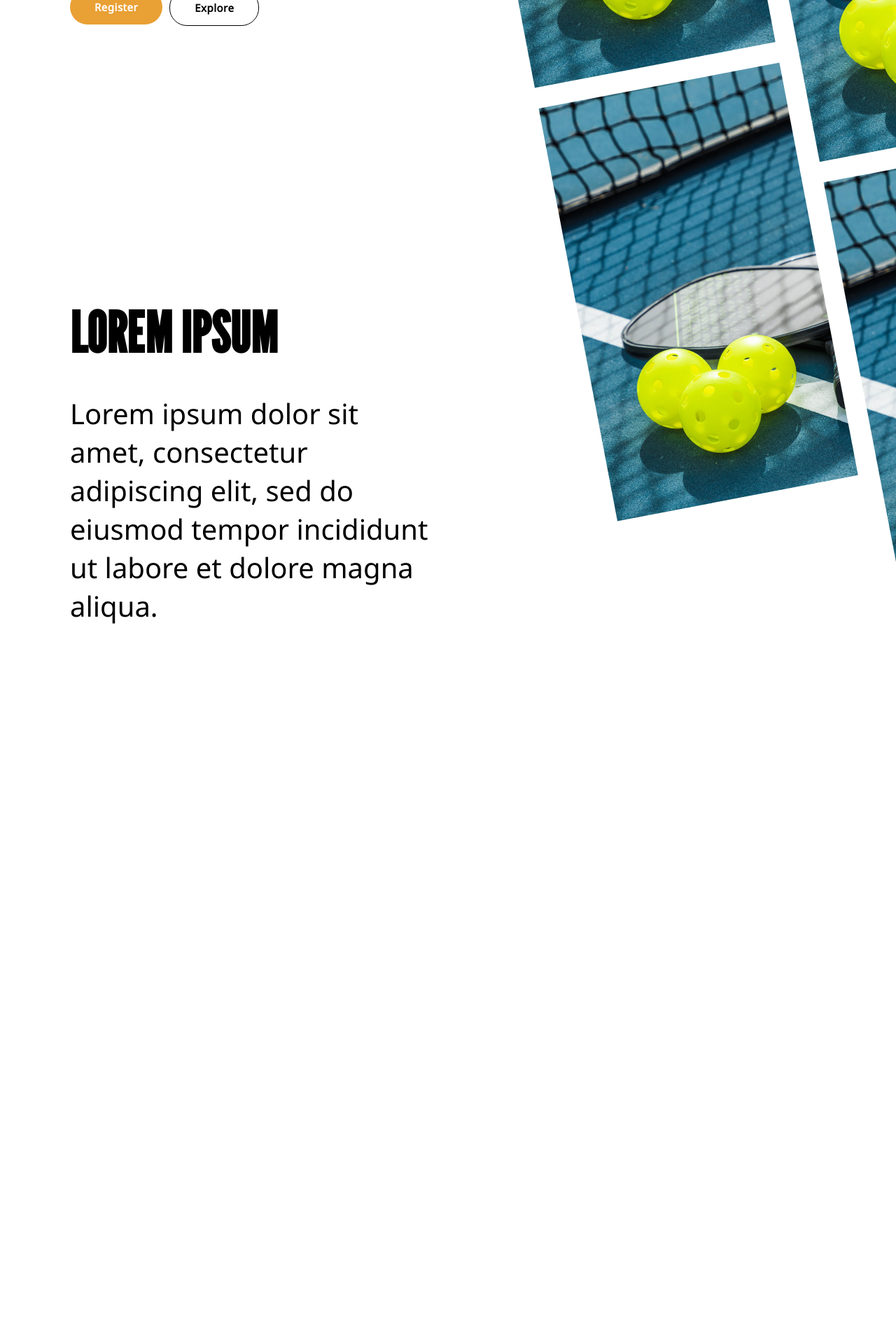
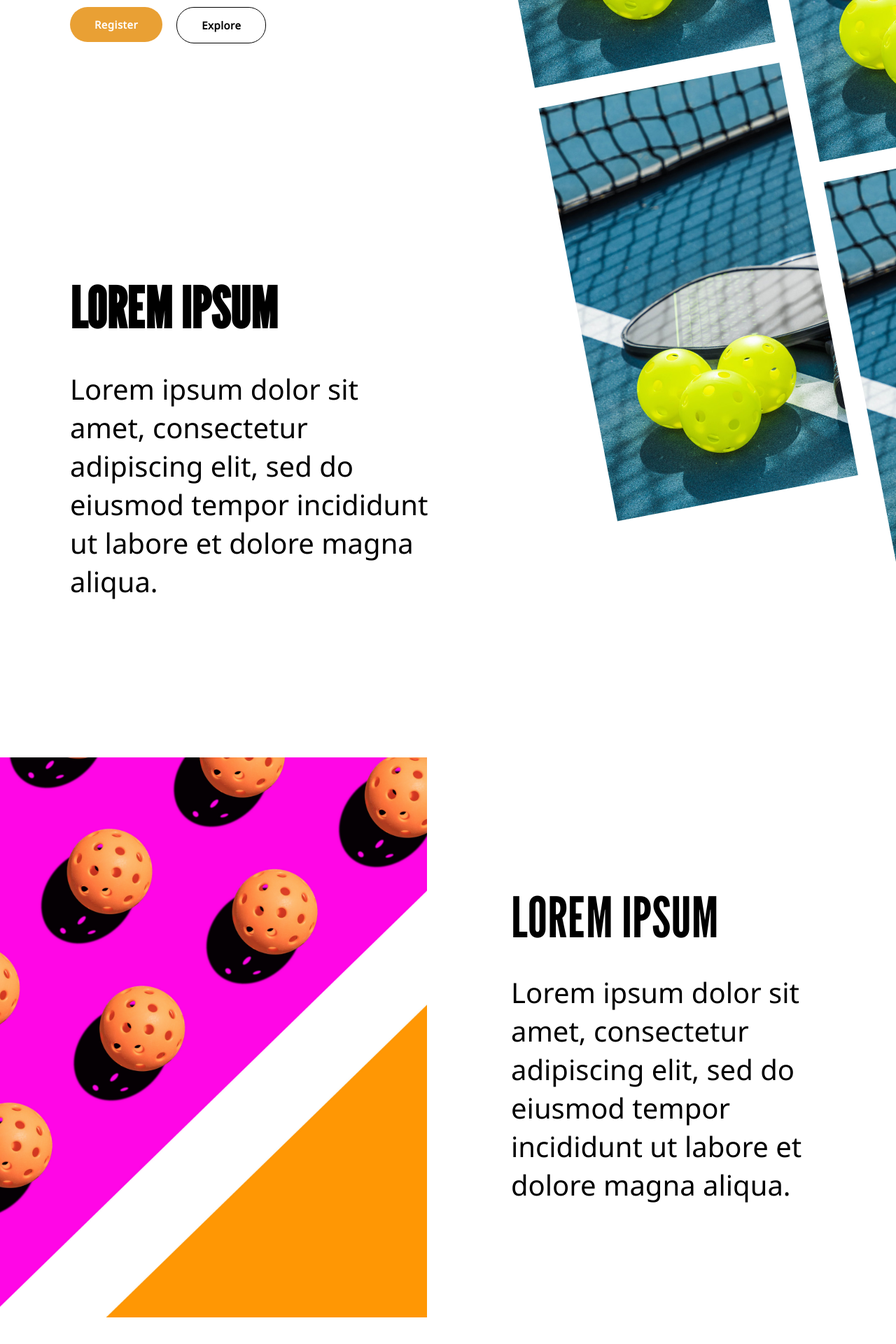
Before and after one commit to jacksonkalmbach/ipw, a React (Create React App) app: page / in a window 1280 px wide. Shown: the part 668-2588 px from the top of the page at 70% size. Before the commit the page ends 1766 px from the top, so only its background shows below. Built offline with nearby package versions, Linux system fonts and the light colour scheme.

Commit message:
add additional landing page component and styling

```diff
--- a/public/index.html
+++ b/public/index.html
@@ -13,6 +13,8 @@
     <link rel="preconnect" href="https://fonts.gstatic.com" crossorigin>
     <link href="https://fonts.googleapis.com/css2?family=League+Gothic&family=Noto+Sans&display=swap" rel="stylesheet">
     <link rel="apple-touch-icon" href="%PUBLIC_URL%/logo192.png" />
+    <link rel="stylesheet" href="https://fonts.googleapis.com/css2?family=Material+Symbols+Outlined:opsz,wght,FILL,GRAD@20..48,100..700,0..1,-50..200" />
+
     <!--
       manifest.json provides metadata used when your web app is installed on a
       user's mobile device or desktop. See https://developers.google.com/web/fundamentals/web-app-manifest/
--- a/src/components/button/button.styles.scss
+++ b/src/components/button/button.styles.scss
@@ -15,10 +15,27 @@
   padding: 0 35px;
   text-decoration: none;
 
-  &:hover {
+  position: relative;
+  overflow: hidden;
+
+  &::before {
+    content: "";
+    position: absolute;
+    top: 50%;
+    left: 50%;
+    transform: translate(-50%, -50%);
+    width: 0;
+    height: 0;
     background-color: white;
-    color: black;
-    border: 1px solid black;
+    border-radius: 50%;
+    opacity: 0;
+  }
+
+  &:hover::before {
+    // width: 300%;
+    // height: 300%;
+    opacity: 0.3;
+    transition: width 0.3s ease-out, height 0.3s ease-out, opacity 0.5s ease-out;
   }
 
   &.inverted {
@@ -46,3 +63,10 @@
     padding: 0 20px;
   }
 }
+
+.button-container:hover {
+  background-color: white;
+  color: black;
+  border: 1px solid black;
+  transition: background-color 0.3s ease-out, color 0.3s ease-out;
+}
--- a/src/components/hero-page/hero-page.styles.scss
+++ b/src/components/hero-page/hero-page.styles.scss
@@ -32,16 +32,13 @@
 }
 
 .button-container {
+  margin-top: 25px;
   display: flex;
   justify-content: flex-start;
 }
 
-button {
-  margin-right: 25px;
-}
-
-button :last-child {
-  margin-right: 0;
+.button-container:first-child {
+  margin-right: 10px;
 }
 
 .images-container {
@@ -111,14 +108,4 @@ button :last-child {
   .home-image {
     display: none;
   }
-
-  .home-image:first-child {
-    display: block;
-    width: 100vw;
-    height: 400px;
-    margin-right: 0;
-    margin-top: 0;
-  }
-
-
 }
--- a/src/components/home-about/home-about.styles.scss
+++ b/src/components/home-about/home-about.styles.scss
@@ -6,7 +6,7 @@
 .home-about-title {
   font-size: 80px;
   font-family: 'League Gothic', sans-serif;
-  margin-top: 90px;
+  margin-top: 30px;
   margin-bottom: 40px;
 }
 
--- /dev/null
+++ b/src/components/under-hero/under-hero.component.jsx
@@ -0,0 +1,18 @@
+import React from "react";
+
+import pickleImg from '../../assets/pickleball-colorful.png';
+import './under-hero.styles.scss';
+
+const UnderHero = () => {
+  return(
+    <div className="under-hero-container">
+        <img className="under-hero-img" src={pickleImg} alt='pickle'/>
+        <div className="under-hero-text-container">
+          <h2 className="under-hero-title">LOREM IPSUM</h2>
+          <p className="under-hero-text">Lorem ipsum dolor sit amet, consectetur adipiscing elit, sed do eiusmod tempor incididunt ut labore et dolore magna aliqua.</p>
+        </div>
+    </div>
+  )
+};
+
+export default UnderHero;
--- /dev/null
+++ b/src/components/under-hero/under-hero.styles.scss
@@ -0,0 +1,37 @@
+.under-hero-container {
+  margin: 40px 0;
+  display: flex;
+  align-items: center;
+}
+
+.under-hero-img {
+  width: calc(50vw + 120px);
+  height: 100vh;
+  object-fit:cover;
+  overflow: hidden;
+  margin-left: -120px;
+}
+
+.under-hero-text-container {
+  display: flex;
+  flex-direction: column;
+  justify-content: center;
+  max-width: 50vw;
+}
+
+.under-hero-title {
+  text-transform: uppercase;
+  font-family: 'League Gothic', sans-serif;
+  font-size: 80px;
+  line-height: 1;
+  font-weight: 500;
+  margin-bottom: 40px;
+  padding-left: 120px;
+}
+
+.under-hero-text {
+  width: 75%;
+  margin-top: 0;
+  font-size: 40px;
+  padding-left: 120px;
+}
--- a/src/routes/home/home.component.jsx
+++ b/src/routes/home/home.component.jsx
@@ -1,11 +1,13 @@
 import React from "react";
 
 import HeroPage from "../../components/hero-page/hero-page.components";
+import UnderHero from "../../components/under-hero/under-hero.component";
 
 const Home = () => {
   return(
     <>
       <HeroPage />
+      <UnderHero />
     </>
   )
 };
--- a/src/routes/navigation/navigation.component.jsx
+++ b/src/routes/navigation/navigation.component.jsx
@@ -41,7 +41,7 @@ const Navigation = () => {
             </Link>
           </div>
         </div>
-        <Link to="login" className="login-container">
+        <Link to="/login" className="login-container">
           <span>LOGIN</span>
         </Link>
         <div className="hamburger-container" onClick={toggleSideNav}>
```
Also changed, not shown: src/assets/pickleball-colorful.png (added), 1 other file (tests, documents, lock files or other folders).
